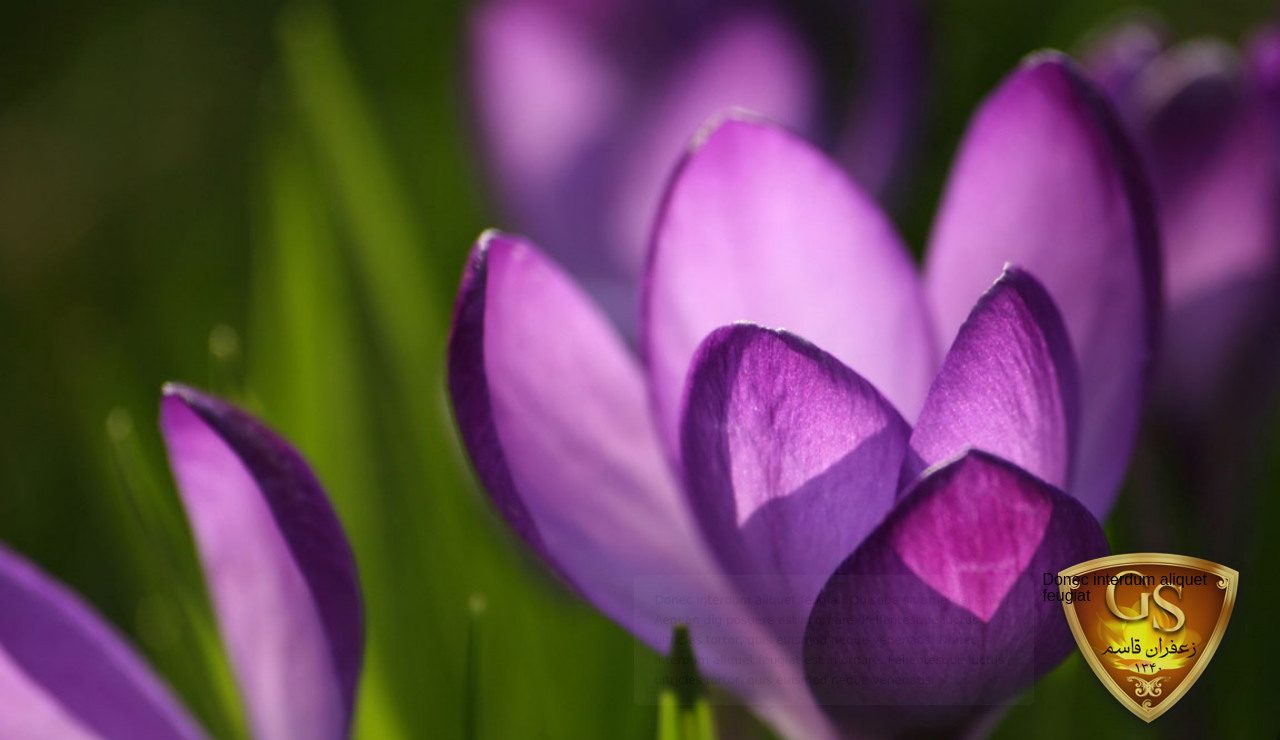
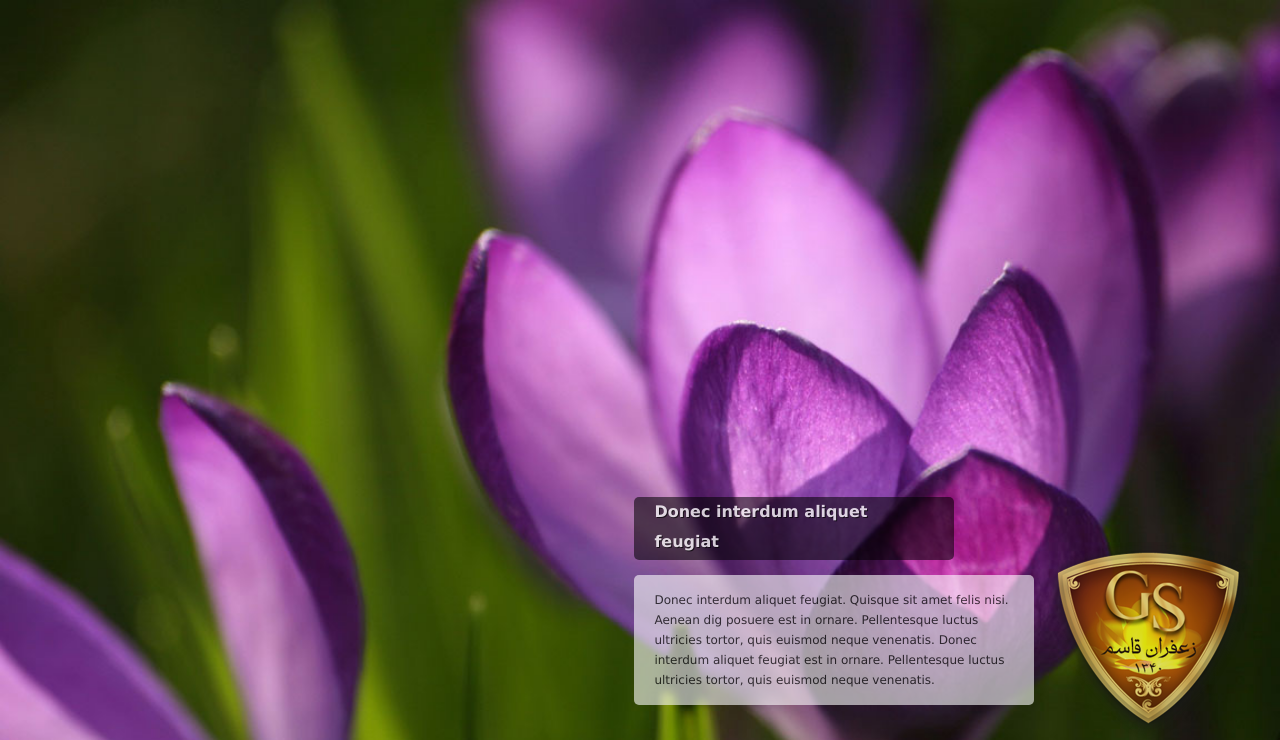
Before and after one commit to AliMD/UnderDev, a PHP site: page /index03.php in a window 1280 px wide. Shown: the top 740 px of the page. Run offline with PHP 8.4, Linux system fonts and the light colour scheme.

Commit message:
add title and fix some part of it

```diff
--- a/htdocs/index03.php
+++ b/htdocs/index03.php
@@ -14,9 +14,10 @@
 	<header></header>
 	<section class='slideshow'>
 		<div class="logo">
-			<h1 class="indent">Ghasem Saffron</h1>
 			<div class="descContainer">
-				<div class="title">Donec interdum aliquet feugiat</div>
+				<div class="title">
+					<h1>Donec interdum aliquet feugiat</h1>
+					</div>
 				<div class="desc">
 					<p>Donec interdum aliquet feugiat. Quisque sit amet felis nisi. Aenean dig posuere est in ornare. Pellentesque luctus ultricies tortor, quis euismod neque venenatis. Donec interdum aliquet feugiat est in ornare. Pellentesque luctus ultricies tortor, quis euismod neque venenatis.</p>
 				</div>
--- a/htdocs/style.css
+++ b/htdocs/style.css
@@ -26,6 +26,26 @@ div.logo:hover {
   opacity: 0.98;
 }
 
+div.logo div.title{
+  background-image: url('images/title-bg.png');
+  background-repeat: repeat;
+  position: absolute;
+  bottom: 180px;
+  right: 300px;
+  width: 320px;
+  border-radius: 5px;
+}
+
+div.title h1{
+  padding: 0px 20px 3px;
+  text-shadow: 1px 1px 0 #000;
+  color: #ededed;
+  font-size: 16px;
+  font-family: 'Lucida Sans Unicode', 'Lucida Grande', Arial, san-serif;
+  font-weight: bold;
+  line-height: 30px;
+}
+
 div.logo div.desc{
   width: 400px;
   background-image: url('images/desc-bg.png');
@@ -33,12 +53,15 @@ div.logo div.desc{
   position: absolute;
   top: 35px;
   right: 220px;
-  opacity: 0.06;
   border-radius: 5px;
   -webkit-transition: opacity 500ms ease-in-out;
 }
 
-div.logo:hover div.desc{
+div.logo div.desc div.hover-mode{
+  opacity: 0.06;
+}
+
+div.logo:hover div.desc div.hover-mode{
   opacity: 1;
 }
 
```
